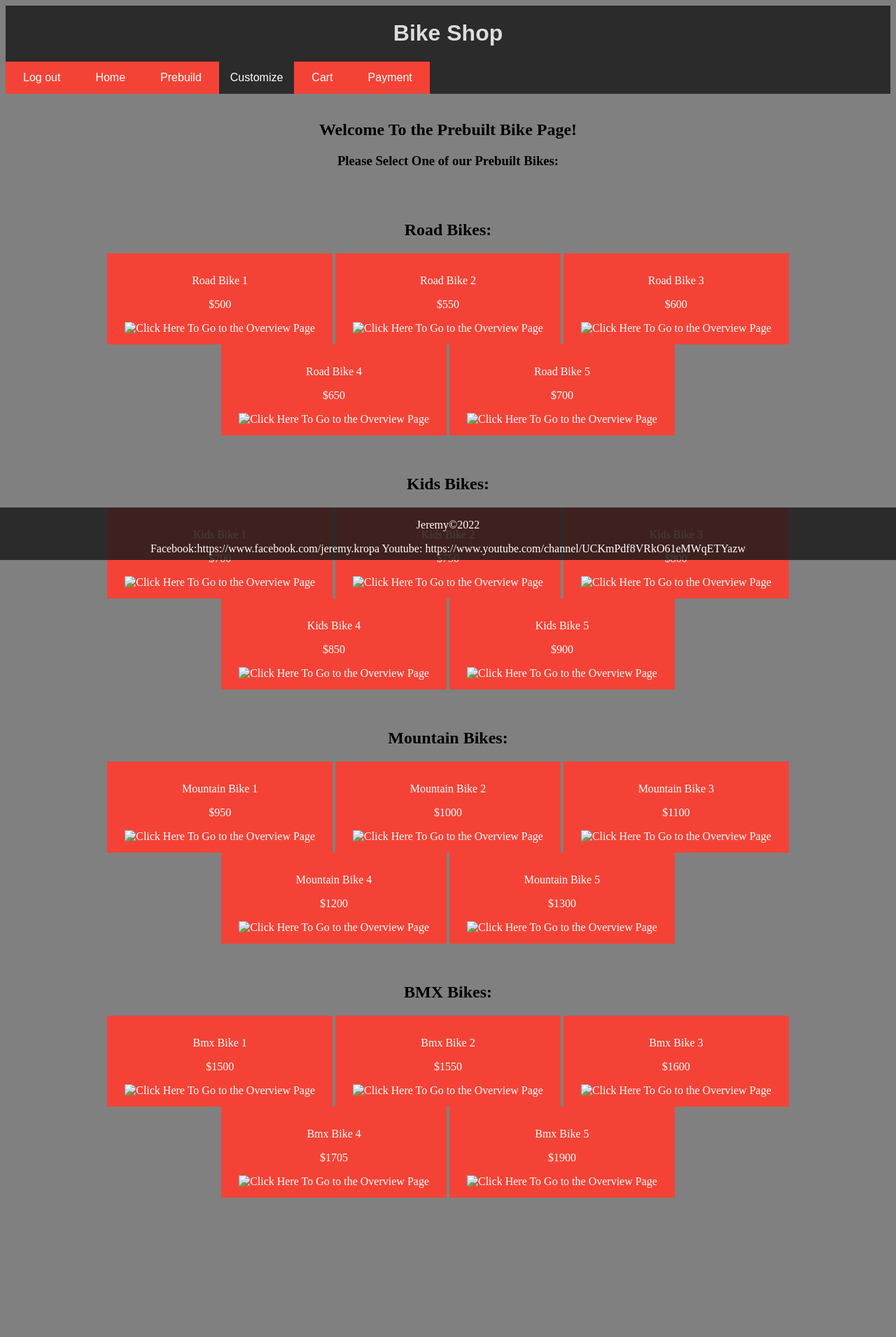
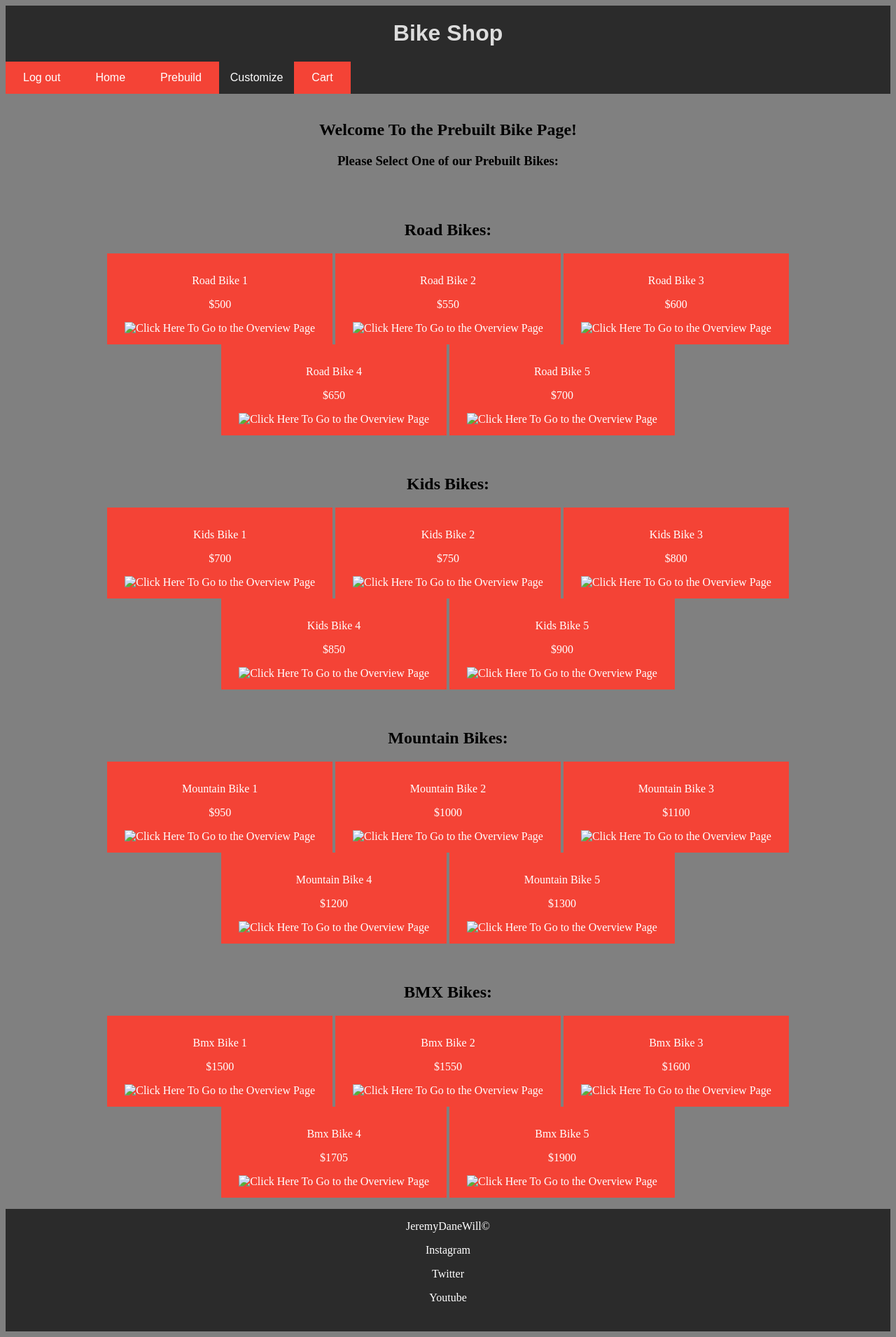
Before and after one commit to Jerkrop/BikeShopProject, a Flask app: page /Prebuild in a window 1280 px wide. Shown: the whole page at 70% size. Before the commit the page ends 1711 px from the top, so only its background shows below. Run offline with Flask 2, Linux system fonts and the light colour scheme; some libraries are stand-ins or nearby versions.

Commit message:
Fixed Header and started to add social media to the html for the prebuild page

```diff
--- a/BikeShopFinalProject/MyProject/Static/main.css
+++ b/BikeShopFinalProject/MyProject/Static/main.css
@@ -417,11 +417,10 @@ a:hover, a:active {
 
 }
 .footer2 {
-  position: fixed;
   left: 0;
   bottom: 0;
   width: 100%;
-  height: 75px;
+  height: 175px;
   background-color:rgba(27, 27, 27, 0.836);
   color: white;
   text-align: center;
--- a/BikeShopFinalProject/MyProject/Templates/PrebuildPage.html
+++ b/BikeShopFinalProject/MyProject/Templates/PrebuildPage.html
@@ -28,7 +28,6 @@
 
               </div>
               <a href="http://127.0.0.1:5000/OverviewPage">Cart</a>
-              <a href="http://127.0.0.1:5000/PaymentPage">Payment</a>
             </div>
           </div>
 
@@ -84,9 +83,7 @@
         }
       }
       </script>
-     <div class="footer2">
-    <p>Jeremy©2022 </p>
-    <p>Facebook:https://www.facebook.com/jeremy.kropa Youtube: https://www.youtube.com/channel/UCKmPdf8VRkO61eMWqETYazw </p>
+
 
     </div>
     <p></p>
@@ -159,6 +156,13 @@
 
     </form>
     </div>
+    <div class="footer2">
+        <p>JeremyDaneWill© </p>
+        <p href="https://www.instagram.com/?hl=en">Instagram</p>
+        <p href="https://twitter.com/">Twitter</p>
+        <p href="https://www.youtube.com/">Youtube</p>
+
+        <p></p>
 </body>
 
 </html>
--- a/BikeShopFinalProject/MyProject/Templates/StorePage.html
+++ b/BikeShopFinalProject/MyProject/Templates/StorePage.html
@@ -30,7 +30,7 @@ if (isAuthenticated) {
 
         </a ><ion-icon name="power"></ion-icon>
 
-        <a href="http://127.0.0.1:5000/">Home</a>
+
         <a href="http://127.0.0.1:5000/Prebuild">Prebuild</a>
           <div class="dropdown">
           <a class="dropbtn" onclick="myFunction()">Customize
```
